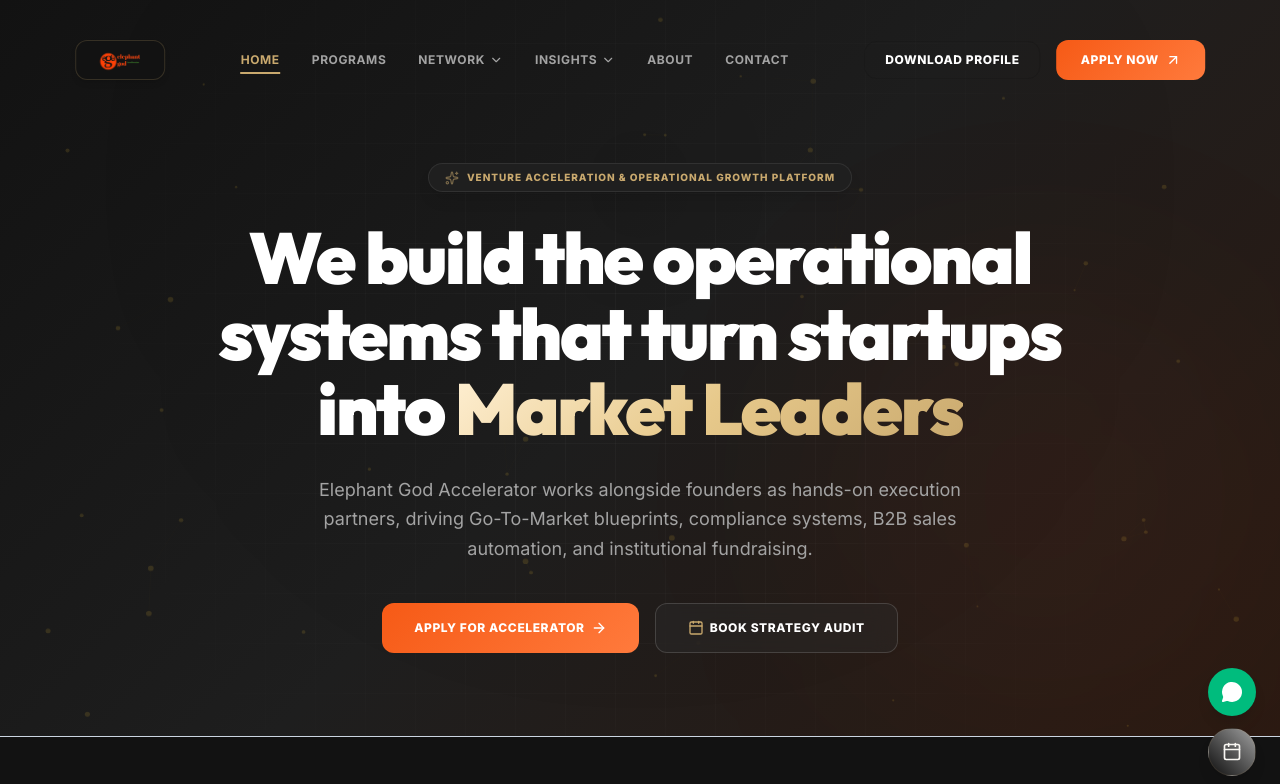
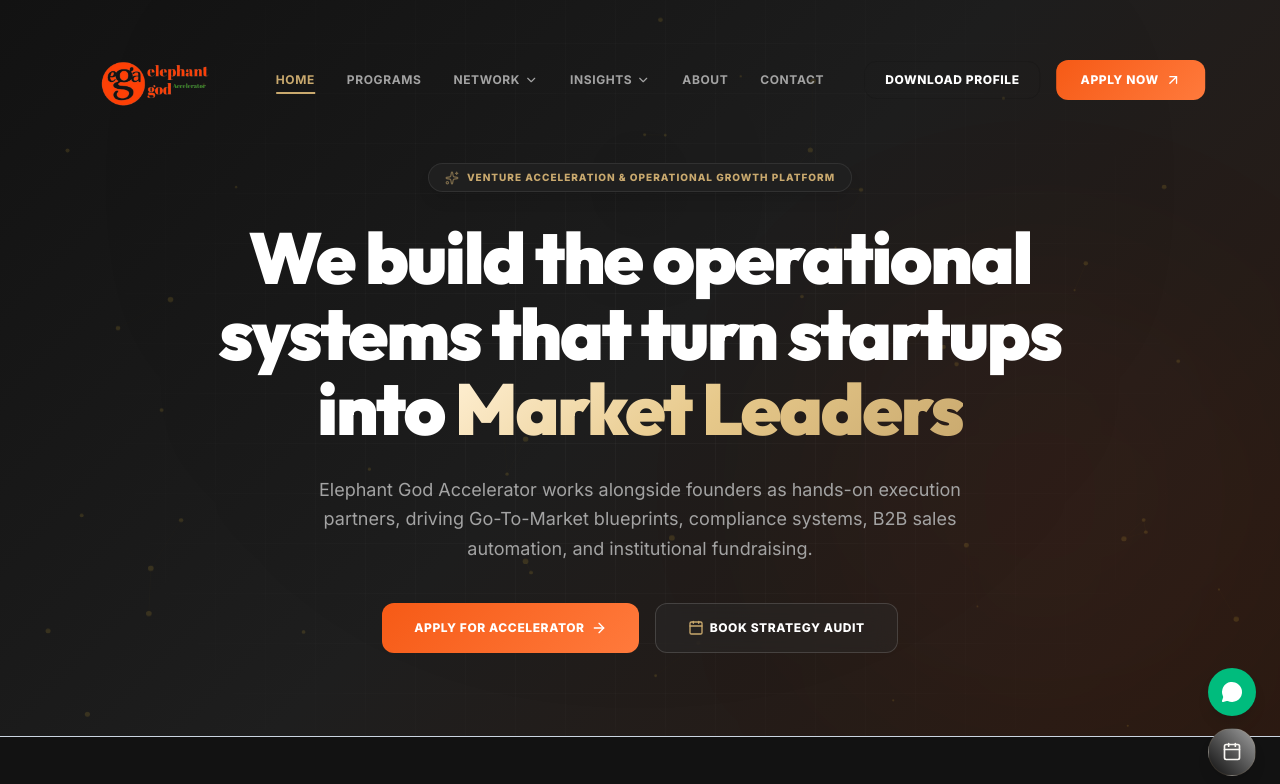
Before and after one commit to Shreyas0011/ElephantGodAccelerator_website, a Next.js app: page / in a window 1280 px wide. Shown: the top 784 px of the page. Built offline with nearby package versions, Linux system fonts and the light colour scheme.

Commit message:
feat: use canvas flood-fill TransparentLogo to render navbar and footer logos without white background, and increase their sizes

```diff
--- a/src/components/Footer.tsx
+++ b/src/components/Footer.tsx
@@ -3,6 +3,7 @@
 import React, { useState } from "react";
 import Link from "next/link";
 import { Send, Mail } from "lucide-react";
+import TransparentLogo from "./TransparentLogo";
 
 export default function Footer() {
   const [email, setEmail] = useState("");
@@ -32,13 +33,11 @@ export default function Footer() {
         <div className="grid grid-cols-1 md:grid-cols-2 lg:grid-cols-4 gap-12 mb-16">
           {/* Brand Col */}
           <div className="flex flex-col gap-4">
-            <div className="bg-white rounded-xl py-1 px-3.5 flex items-center justify-center shadow-md border border-gold/20 h-10 w-fit">
-              <img
-                src="/logos/ega.png"
-                alt="Elephant God Accelerator Logo"
-                className="h-full w-auto object-contain"
-              />
-            </div>
+            <TransparentLogo
+              src="/logos/ega.png"
+              alt="Elephant God Accelerator Logo"
+              className="h-16 w-auto object-contain"
+            />
             <p className="text-gray-400 text-sm leading-relaxed">
               India's leading execution-driven startup growth platform. We turn early-stage innovation into VC-fundable market leaders.
             </p>
--- a/src/components/Header.tsx
+++ b/src/components/Header.tsx
@@ -6,6 +6,8 @@ import { usePathname } from "next/navigation";
 import { Menu, X, ArrowUpRight, Award, ChevronDown, Sparkles } from "lucide-react";
 import { useApp } from "@/context/AppContext";
 import { motion, AnimatePresence } from "framer-motion";
+
+import TransparentLogo from "./TransparentLogo";
 
 export default function Header() {
   const [isOpen, setIsOpen] = useState(false);
@@ -53,13 +55,11 @@ export default function Header() {
       <div className="flex items-center justify-between">
         {/* Logo */}
         <Link href="/" className="flex items-center group">
-          <div className="bg-white rounded-xl py-1 px-3.5 flex items-center justify-center shadow-md border border-gold/20 h-10 transition-transform duration-300 group-hover:scale-105">
-            <img
-              src="/logos/ega.png"
-              alt="Elephant God Accelerator Logo"
-              className="h-full w-auto object-contain"
-            />
-          </div>
+          <TransparentLogo
+            src="/logos/ega.png"
+            alt="Elephant God Accelerator Logo"
+            className="h-14 md:h-20 w-auto object-contain transition-transform duration-300 group-hover:scale-105"
+          />
         </Link>
 
         {/* Desktop Navigation */}
--- /dev/null
+++ b/src/components/TransparentLogo.tsx
@@ -0,0 +1,100 @@
+"use client";
+
+import React, { useState, useEffect } from "react";
+
+interface TransparentLogoProps {
+  src: string;
+  alt: string;
+  className?: string;
+}
+
+export default function TransparentLogo({ src, alt, className }: TransparentLogoProps) {
+  const [processedSrc, setProcessedSrc] = useState<string | null>(null);
+
+  useEffect(() => {
+    const img = new Image();
+    img.crossOrigin = "anonymous";
+    img.src = src;
+    img.onload = () => {
+      try {
+        const canvas = document.createElement("canvas");
+        canvas.width = img.naturalWidth;
+        canvas.height = img.naturalHeight;
+        const ctx = canvas.getContext("2d");
+        if (!ctx) {
+          setProcessedSrc(src);
+          return;
+        }
+
+        ctx.drawImage(img, 0, 0);
+        const imgData = ctx.getImageData(0, 0, canvas.width, canvas.height);
+        const data = imgData.data;
+        const width = canvas.width;
+        const height = canvas.height;
+
+        const visited = new Uint8Array(width * height);
+        const queue: [number, number][] = [];
+
+        const isWhite = (x: number, y: number) => {
+          const idx = (y * width + x) * 4;
+          const r = data[idx];
+          const g = data[idx + 1];
+          const b = data[idx + 2];
+          const a = data[idx + 3];
+          // Check if pixel is opaque and close to pure white (threshold 235)
+          return a > 0 && r > 235 && g > 235 && b > 235;
+        };
+
+        const addPixel = (x: number, y: number) => {
+          if (x >= 0 && x < width && y >= 0 && y < height) {
+            const idx = y * width + x;
+            if (!visited[idx] && isWhite(x, y)) {
+              visited[idx] = 1;
+              queue.push([x, y]);
+            }
+          }
+        };
+
+        // Seed flood fill from all four border edges
+        for (let x = 0; x < width; x++) {
+          addPixel(x, 0);
+          addPixel(x, height - 1);
+        }
+        for (let y = 0; y < height; y++) {
+          addPixel(0, y);
+          addPixel(width - 1, y);
+        }
+
+        let head = 0;
+        while (head < queue.length) {
+          const [cx, cy] = queue[head++];
+          const idx = (cy * width + cx) * 4;
+          // Set alpha to transparent
+          data[idx + 3] = 0;
+
+          // Check neighbors (4-connectivity)
+          addPixel(cx + 1, cy);
+          addPixel(cx - 1, cy);
+          addPixel(cx, cy + 1);
+          addPixel(cx, cy - 1);
+        }
+
+        ctx.putImageData(imgData, 0, 0);
+        setProcessedSrc(canvas.toDataURL());
+      } catch (err) {
+        console.error("Failed to process image transparency:", err);
+        setProcessedSrc(src);
+      }
+    };
+    img.onerror = () => {
+      setProcessedSrc(src);
+    };
+  }, [src]);
+
+  if (!processedSrc) {
+    // Transparent spacer to preserve layout size before load
+    return <div className={className} style={{ opacity: 0 }} />;
+  }
+
+  return <img src={processedSrc} alt={alt} className={className} />;
+}
```
